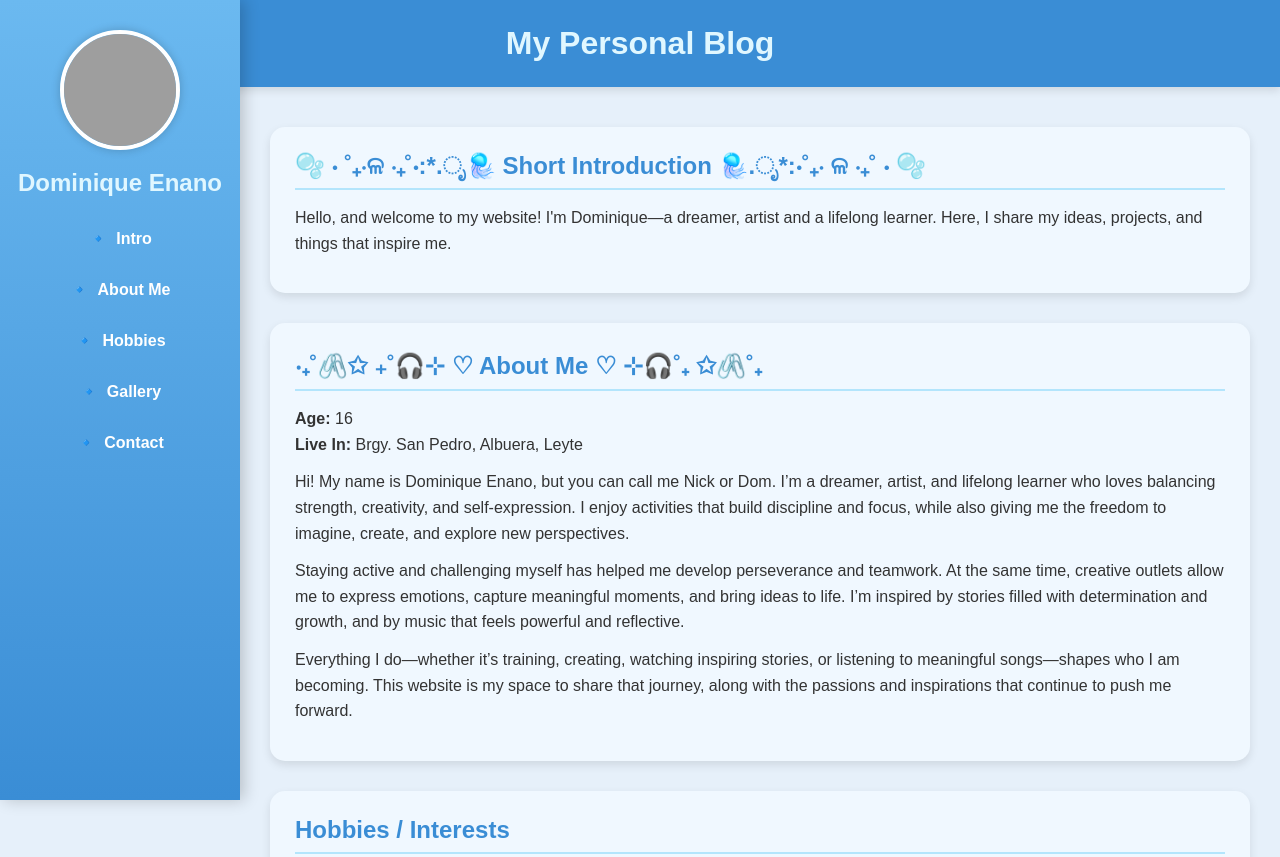
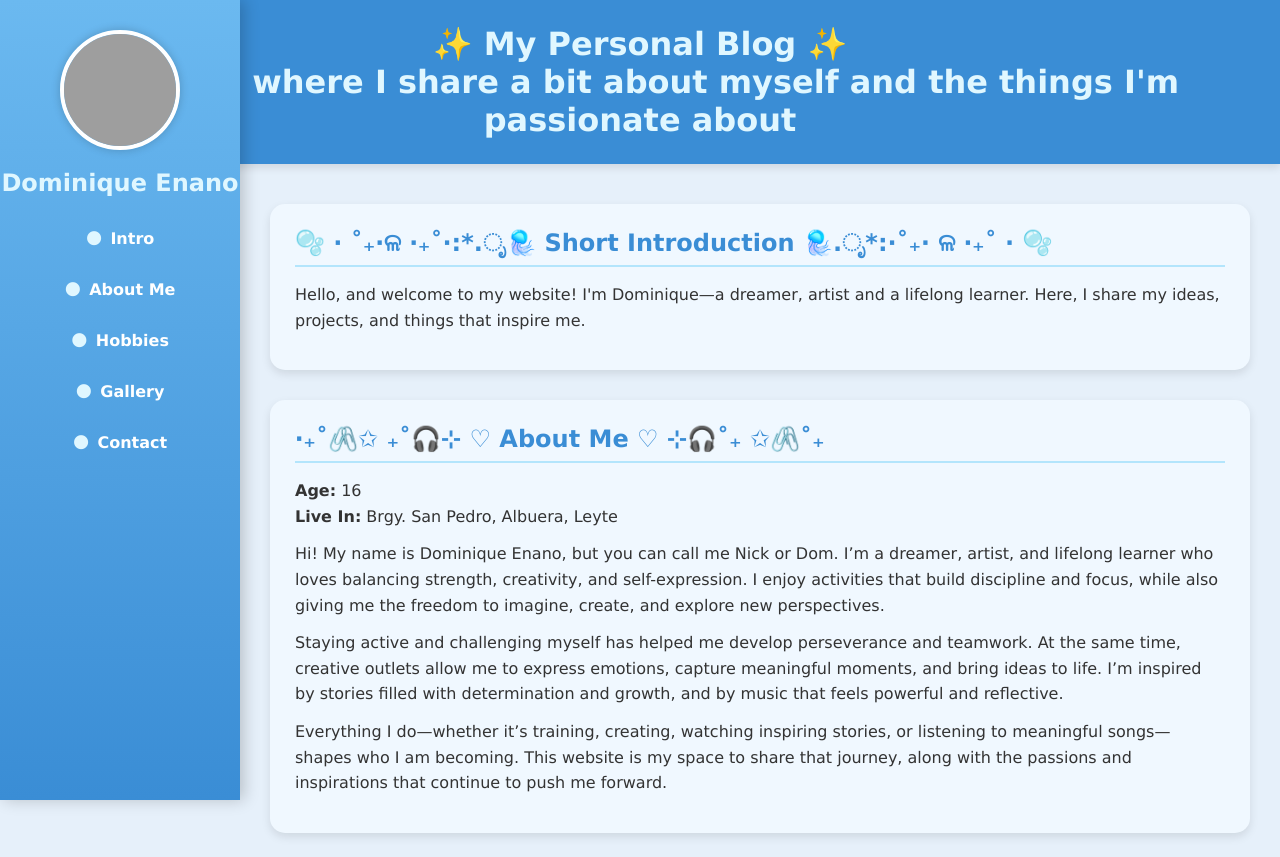
Before and after one commit to niqueluna30-blip/Dominique-Enano, a plain HTML site: page index.html in a window 1280 px wide. Shown: the top 857 px of the page. Drawn offline with Linux system fonts and the light colour scheme; grey boxes are pictures that could not be loaded.

Commit message:
Update index.html

```diff
--- a/index.html
+++ b/index.html
@@ -12,7 +12,7 @@
 }
 
 body {
-  font-family: 'Arial', sans-serif;
+  font-family: 'Verdana', sans-serif;
   background: #e6f0fa; /* soft pastel blue */
   color: #333;
   overflow-x: hidden;
@@ -83,7 +83,7 @@ body {
 
 /* Sidebar icons */
 .sidenav a::before {
-  content: "🔹";
+  content: "🌑";
   margin-right: 8px;
   color: #e0f7ff;
 }
@@ -208,7 +208,8 @@ footer {
 
 <!-- Top header -->
 <div class="top-header">
-  My Personal Blog
+  ✨ My Personal Blog ✨
+  <p>A space where I share a bit about myself and the things I'm passionate about</p>
 </div>
 
 <div class="sidenav">
```
